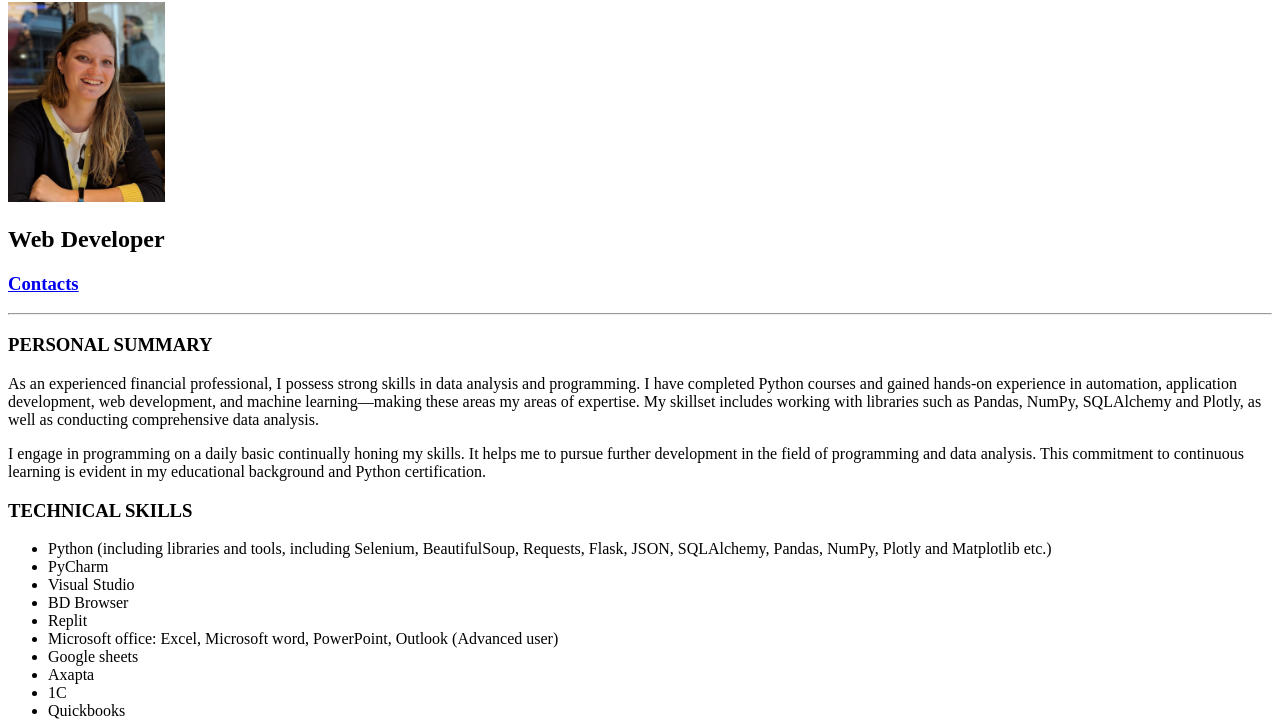
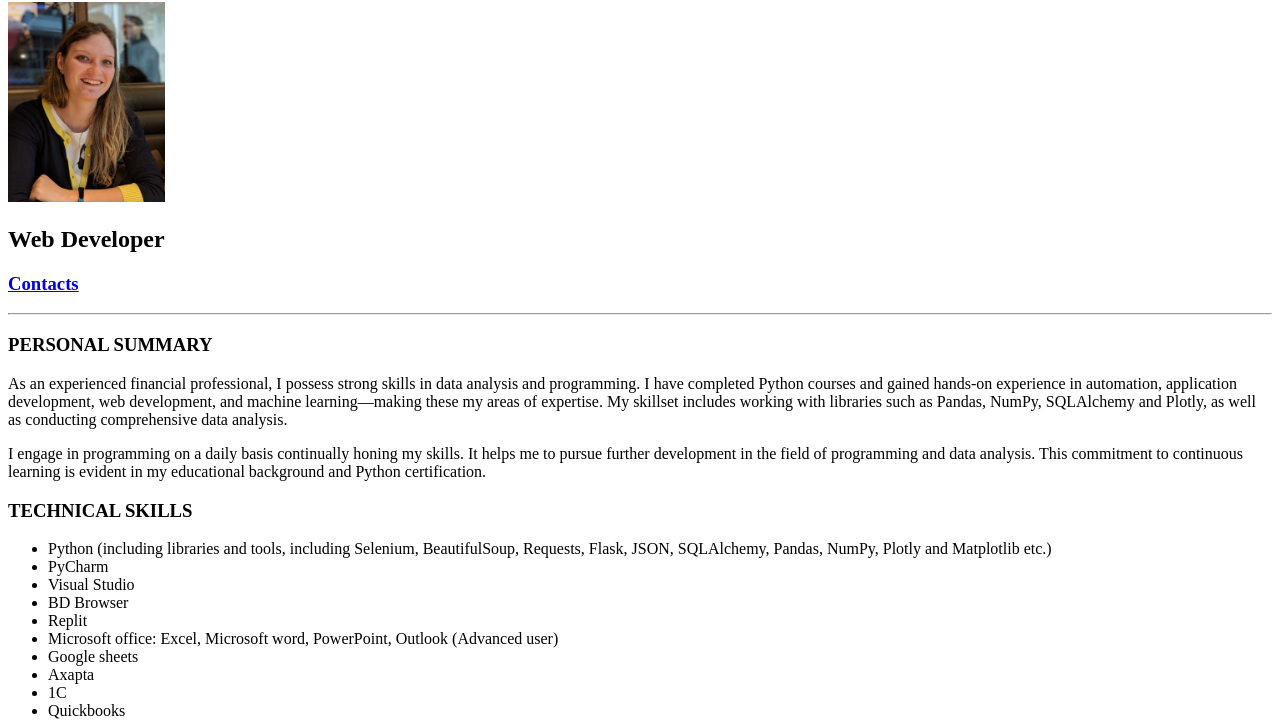
Before and after one commit to IrinaDrachevskaia/CV, a plain HTML site: page index.html in a window 1280 px wide. Shown: the part 78-800 px from the top of the page. Drawn offline with Linux system fonts and the light colour scheme.

Commit message:
Update index.html

```diff
--- a/index.html
+++ b/index.html
@@ -13,11 +13,11 @@
     <h3>PERSONAL SUMMARY</h3>
     <p>As an experienced financial professional, I possess strong skills in data analysis and programming.
         I have completed Python courses and gained hands-on experience in automation, application development,
-        web development, and machine learning—making these areas my areas of expertise. My skillset includes
+        web development, and machine learning—making these my areas of expertise. My skillset includes
          working with libraries such as Pandas, NumPy, SQLAlchemy and Plotly, as well as conducting
          comprehensive data analysis.</p>
 
-    <p>I engage in programming on a daily basic continually honing my skills. It helps me to pursue further
+    <p>I engage in programming on a daily basis continually honing my skills. It helps me to pursue further
          development in the field of programming and data analysis. This commitment to continuous learning
          is evident in my educational background and Python certification.</p>
 
```
